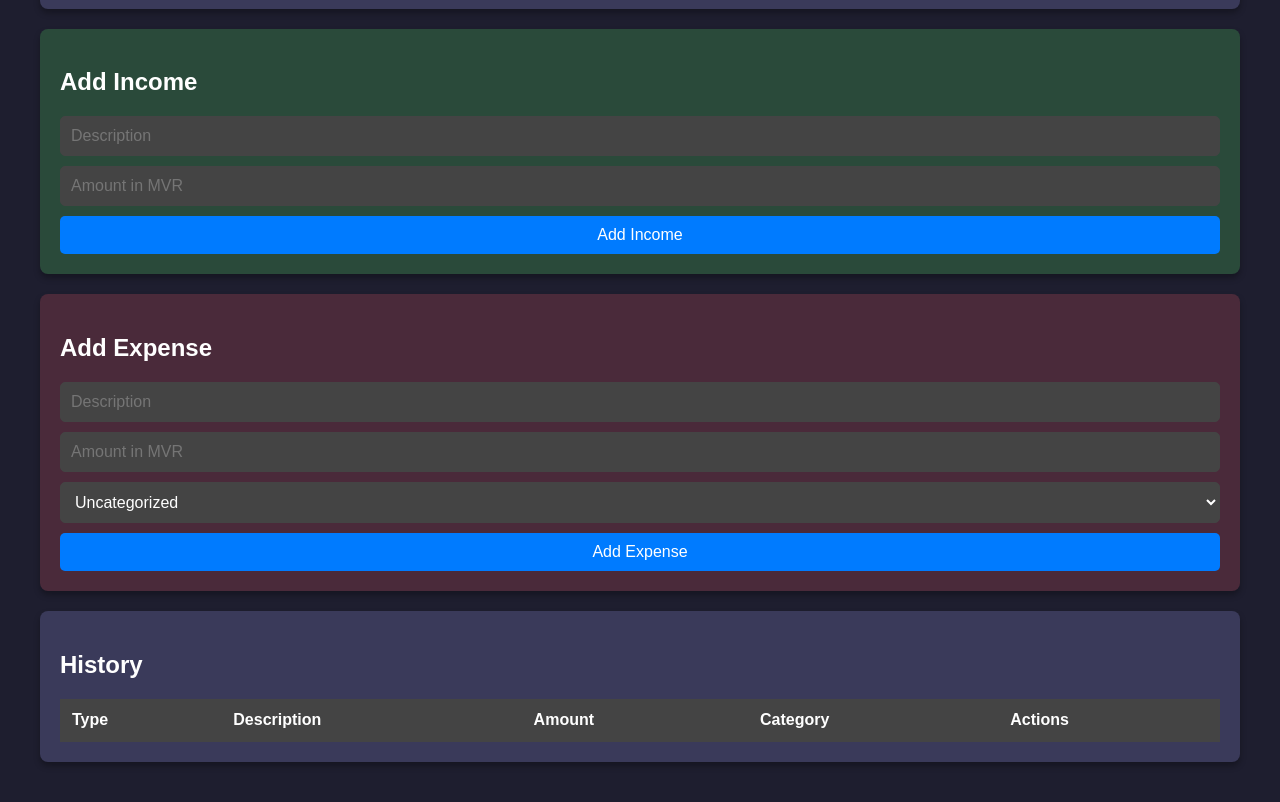
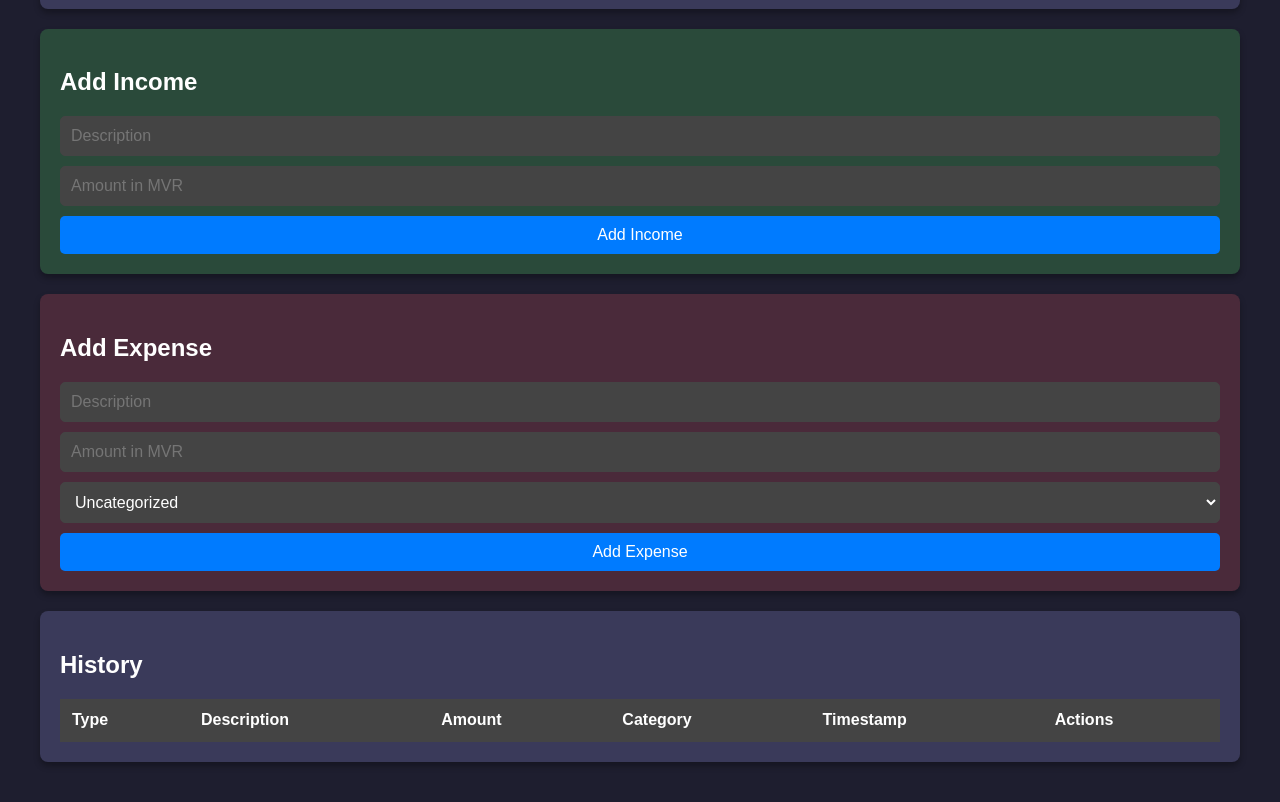
Before and after one commit to Urbanprgmr/Family-Groceries, a plain HTML site: page index.html in a window 1280 px wide. Shown: the part 548-1350 px from the top of the page. Drawn offline with Linux system fonts and the light colour scheme.

Commit message:
Update index.html

```diff
--- a/index.html
+++ b/index.html
@@ -65,6 +65,7 @@
         <th>Description</th>
         <th>Amount</th>
         <th>Category</th>
+        <th>Timestamp</th>
         <th>Actions</th>
       </tr>
     </thead>
@@ -73,7 +74,6 @@
     </tbody>
   </table>
 </section>
-  </div>
 
   <!-- Edit Modal -->
   <div id="edit-modal" class="modal">
```
Lines whose indentation alone changed are shown as unchanged.
